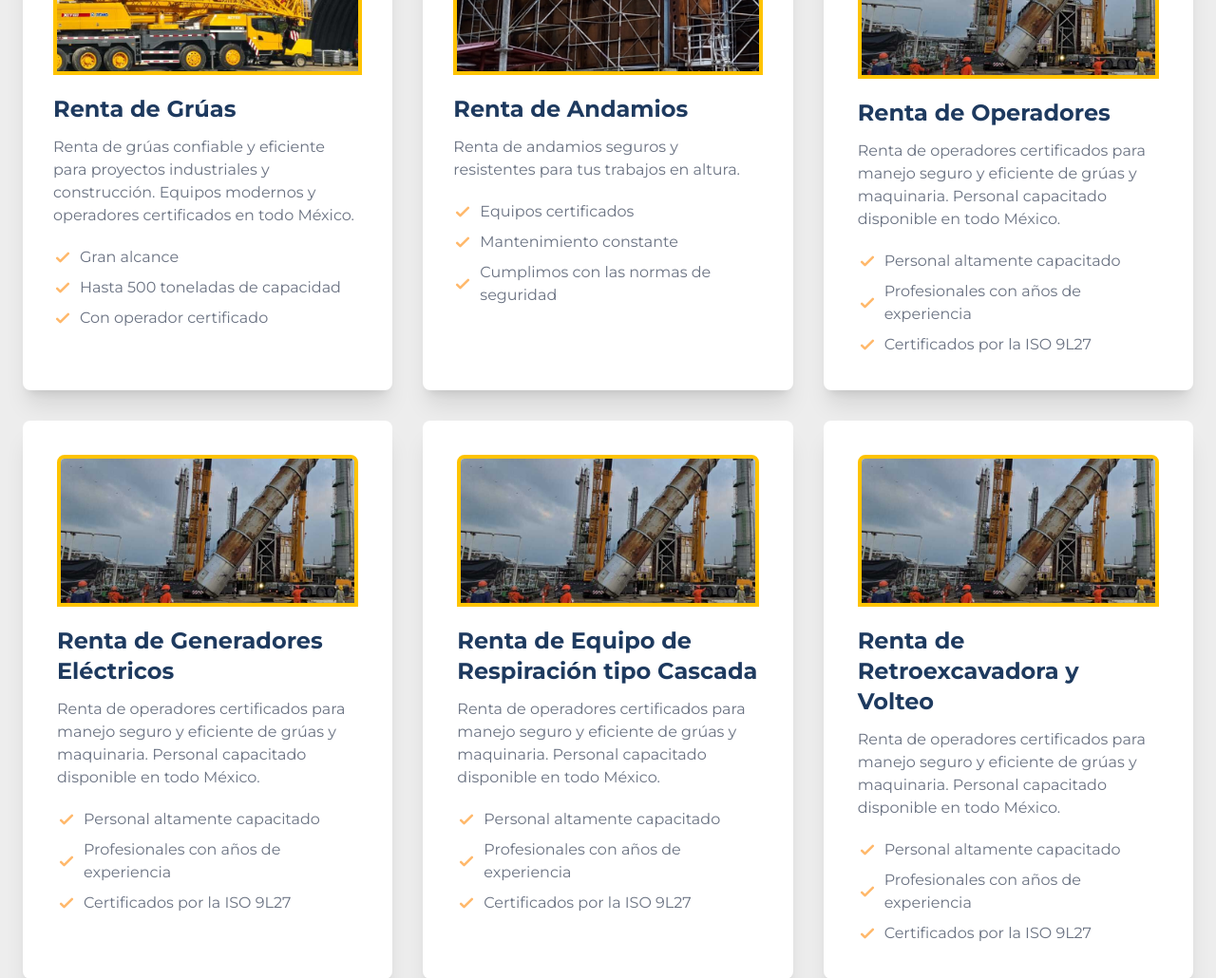
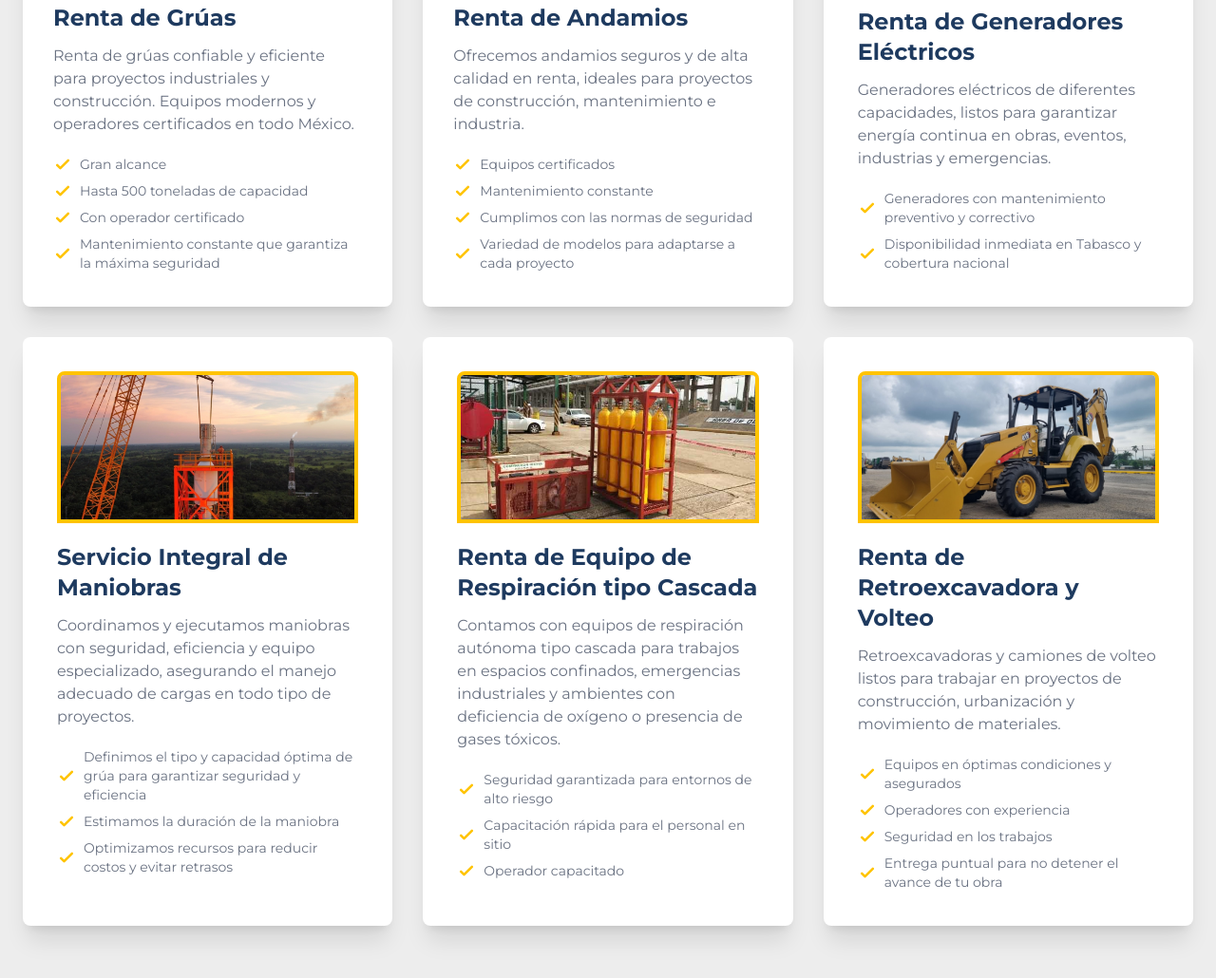
Before and after one commit to PulsarMex/brontto_lp, an Astro site: page / in a window 1280 px wide. Shown: the part 1185-2215 px from the top of the page at 95% size. Built offline with nearby package versions, Linux system fonts and the light colour scheme; Astro itself is replaced by a stand-in of ours; a web font is replaced by a local one.

Commit message:
Se agregan las imágenes adecuadas a los servicios y algunos cambios de texto

```diff
--- a/src/components/Hero.astro
+++ b/src/components/Hero.astro
@@ -2,7 +2,7 @@
 
 ---
 
-<div class="relative flex items-center justify-center h-screen">
+<div class="relative flex items-center justify-center h-[calc(100vh-6rem)]">
   <div class="absolute inset-0">
     <img
       src="/hero_1.jpg"
@@ -10,7 +10,7 @@
       class="w-full h-full object-cover"
     />
   </div>
-  <div class="absolute inset-0 bg-[#1C2833]/90 mix-blend-multiply"></div>
+  <div class="absolute inset-0 bg-[#1E3A5F]/80 mix-blend-multiply"></div>
   <div class="relative z-10 text-center px-4 w-full max-w-6xl mx-auto">
     <h1 class="text-6xl lg:text-7xl font-extrabold orange-text">BRONTTO</h1>
     <h2
--- a/src/components/Services.astro
+++ b/src/components/Services.astro
@@ -23,7 +23,7 @@
         <ul class="space-y-2 mt-5">
           <li class="flex items-center">
             <svg
-              class="w-5 h-5 text-orange-300 flex-shrink-0 mr-2"
+              class="w-5 h-5 text-[#FFC300] flex-shrink-0 mr-2"
               fill="none"
               stroke="currentColor"
               stroke-width="3"
@@ -36,11 +36,11 @@
                 stroke-linejoin="round"
                 d="M5 13l4 4L19 7"></path>
             </svg>
-            <span class="text-gray-500">Gran alcance</span>
+            <span class="text-gray-500 text-sm">Gran alcance</span>
           </li>
           <li class="flex items-center">
             <svg
-              class="w-5 h-5 text-orange-300 flex-shrink-0 mr-2"
+              class="w-5 h-5 text-[#FFC300] flex-shrink-0 mr-2"
               fill="none"
               stroke="currentColor"
               stroke-width="3"
@@ -53,11 +53,13 @@
                 stroke-linejoin="round"
                 d="M5 13l4 4L19 7"></path>
             </svg>
-            <span class="text-gray-500">Hasta 500 toneladas de capacidad</span>
+            <span class="text-gray-500 text-sm"
+              >Hasta 500 toneladas de capacidad</span
+            >
           </li>
           <li class="flex items-center">
             <svg
-              class="w-5 h-5 text-orange-300 flex-shrink-0 mr-2"
+              class="w-5 h-5 text-[#FFC300] flex-shrink-0 mr-2"
               fill="none"
               stroke="currentColor"
               stroke-width="3"
@@ -70,7 +72,26 @@
                 stroke-linejoin="round"
                 d="M5 13l4 4L19 7"></path>
             </svg>
-            <span class="text-gray-500">Con operador certificado</span>
+            <span class="text-gray-500 text-sm">Con operador certificado</span>
+          </li>
+          <li class="flex items-center">
+            <svg
+              class="w-5 h-5 text-[#FFC300] flex-shrink-0 mr-2"
+              fill="none"
+              stroke="currentColor"
+              stroke-width="3"
+              viewBox="0 0 24 24"
+              xmlns="http://www.w3.org/2000/svg"
+              aria-hidden="true"
+            >
+              <path
+                stroke-linecap="round"
+                stroke-linejoin="round"
+                d="M5 13l4 4L19 7"></path>
+            </svg>
+            <span class="text-gray-500 text-sm"
+              >Mantenimiento constante que garantiza la máxima seguridad</span
+            >
           </li>
         </ul>
       </div>
@@ -84,12 +105,13 @@
           Renta de Andamios
         </h3>
         <p class="text-gray-500">
-          Renta de andamios seguros y resistentes para tus trabajos en altura.
+          Ofrecemos andamios seguros y de alta calidad en renta, ideales para
+          proyectos de construcción, mantenimiento e industria.
         </p>
         <ul class="space-y-2 mt-5">
           <li class="flex items-center">
             <svg
-              class="w-5 h-5 text-orange-300 flex-shrink-0 mr-2"
+              class="w-5 h-5 text-[#FFC300] flex-shrink-0 mr-2"
               fill="none"
               stroke="currentColor"
               stroke-width="3"
@@ -102,11 +124,11 @@
                 stroke-linejoin="round"
                 d="M5 13l4 4L19 7"></path>
             </svg>
-            <span class="text-gray-500">Equipos certificados</span>
+            <span class="text-gray-500 text-sm">Equipos certificados</span>
           </li>
           <li class="flex items-center">
             <svg
-              class="w-5 h-5 text-orange-300 flex-shrink-0 mr-2"
+              class="w-5 h-5 text-[#FFC300] flex-shrink-0 mr-2"
               fill="none"
               stroke="currentColor"
               stroke-width="3"
@@ -119,11 +141,11 @@
                 stroke-linejoin="round"
                 d="M5 13l4 4L19 7"></path>
             </svg>
-            <span class="text-gray-500">Mantenimiento constante</span>
+            <span class="text-gray-500 text-sm">Mantenimiento constante</span>
           </li>
           <li class="flex items-center">
             <svg
-              class="w-5 h-5 text-orange-300 flex-shrink-0 mr-2"
+              class="w-5 h-5 text-[#FFC300] flex-shrink-0 mr-2"
               fill="none"
               stroke="currentColor"
               stroke-width="3"
@@ -136,27 +158,13 @@
                 stroke-linejoin="round"
                 d="M5 13l4 4L19 7"></path>
             </svg>
-            <span class="text-gray-500">Cumplimos con las normas de seguridad</span>
+            <span class="text-gray-500 text-sm"
+              >Cumplimos con las normas de seguridad</span
+            >
           </li>
-        </ul>
-      </div>
-      <div class="card p-9 bg-white shadow-xl">
-        <img
-          src="/service_3.jpeg"
-          alt="Descripción"
-          class="w-full h-40 object-cover rounded-t-lg border-4 border-[#FFC300]"
-        />
-        <h3 class="text-2xl font-bold mb-3 title-text-color mt-5">
-          Renta de Operadores
-        </h3>
-        <p class="text-gray-500">
-          Renta de operadores certificados para manejo seguro y eficiente de
-          grúas y maquinaria. Personal capacitado disponible en todo México.
-        </p>
-        <ul class="space-y-2 mt-5">
           <li class="flex items-center">
             <svg
-              class="w-5 h-5 text-orange-300 flex-shrink-0 mr-2"
+              class="w-5 h-5 text-[#FFC300] flex-shrink-0 mr-2"
               fill="none"
               stroke="currentColor"
               stroke-width="3"
@@ -169,11 +177,30 @@
                 stroke-linejoin="round"
                 d="M5 13l4 4L19 7"></path>
             </svg>
-            <span class="text-gray-500">Personal altamente capacitado</span>
+            <span class="text-gray-500 text-sm"
+              >Variedad de modelos para adaptarse a cada proyecto</span
+            >
           </li>
+        </ul>
+      </div>
+      <div class="card p-9 bg-white shadow-xl">
+        <img
+          src="/service_5.jpeg"
+          alt="Descripción"
+          class="w-full h-40 object-cover rounded-t-lg border-4 border-[#FFC300]"
+        />
+        <h3 class="text-2xl font-bold mb-3 title-text-color mt-5">
+          Renta de Generadores Eléctricos
+        </h3>
+        <p class="text-gray-500">
+          Generadores eléctricos de diferentes capacidades, listos para
+          garantizar energía continua en obras, eventos, industrias y
+          emergencias.
+        </p>
+        <ul class="space-y-2 mt-5">
           <li class="flex items-center">
             <svg
-              class="w-5 h-5 text-orange-300 flex-shrink-0 mr-2"
+              class="w-5 h-5 text-[#FFC300] flex-shrink-0 mr-2"
               fill="none"
               stroke="currentColor"
               stroke-width="3"
@@ -186,13 +213,13 @@
                 stroke-linejoin="round"
                 d="M5 13l4 4L19 7"></path>
             </svg>
-            <span class="text-gray-500"
-              >Profesionales con años de experiencia</span
+            <span class="text-gray-500 text-sm"
+              >Generadores con mantenimiento preventivo y correctivo</span
             >
           </li>
           <li class="flex items-center">
             <svg
-              class="w-5 h-5 text-orange-300 flex-shrink-0 mr-2"
+              class="w-5 h-5 text-[#FFC300] flex-shrink-0 mr-2"
               fill="none"
               stroke="currentColor"
               stroke-width="3"
@@ -205,27 +232,30 @@
                 stroke-linejoin="round"
                 d="M5 13l4 4L19 7"></path>
             </svg>
-            <span class="text-gray-500">Certificados por la ISO 9L27</span>
+            <span class="text-gray-500 text-sm"
+              >Disponibilidad inmediata en Tabasco y cobertura nacional</span
+            >
           </li>
         </ul>
       </div>
       <div class="card p-9 bg-white shadow-xl">
         <img
-          src="/service_3.jpeg"
+          src="/service_3.jpg"
           alt="Descripción"
           class="w-full h-40 object-cover rounded-t-lg border-4 border-[#FFC300]"
         />
         <h3 class="text-2xl font-bold mb-3 title-text-color mt-5">
-          Renta de Generadores Eléctricos
+          Servicio Integral de Maniobras
         </h3>
         <p class="text-gray-500">
-          Renta de operadores certificados para manejo seguro y eficiente de
-          grúas y maquinaria. Personal capacitado disponible en todo México.
+          Coordinamos y ejecutamos maniobras con seguridad, eficiencia y equipo
+          especializado, asegurando el manejo adecuado de cargas en todo tipo de
+          proyectos.
         </p>
         <ul class="space-y-2 mt-5">
           <li class="flex items-center">
             <svg
-              class="w-5 h-5 text-orange-300 flex-shrink-0 mr-2"
+              class="w-5 h-5 text-[#FFC300] flex-shrink-0 mr-2"
               fill="none"
               stroke="currentColor"
               stroke-width="3"
@@ -238,11 +268,14 @@
                 stroke-linejoin="round"
                 d="M5 13l4 4L19 7"></path>
             </svg>
-            <span class="text-gray-500">Personal altamente capacitado</span>
+            <span class="text-gray-500 text-sm"
+              >Definimos el tipo y capacidad óptima de grúa para garantizar
+              seguridad y eficiencia</span
+            >
           </li>
           <li class="flex items-center">
             <svg
-              class="w-5 h-5 text-orange-300 flex-shrink-0 mr-2"
+              class="w-5 h-5 text-[#FFC300] flex-shrink-0 mr-2"
               fill="none"
               stroke="currentColor"
               stroke-width="3"
@@ -255,13 +288,13 @@
                 stroke-linejoin="round"
                 d="M5 13l4 4L19 7"></path>
             </svg>
-            <span class="text-gray-500"
-              >Profesionales con años de experiencia</span
+            <span class="text-gray-500 text-sm"
+              >Estimamos la duración de la maniobra</span
             >
           </li>
           <li class="flex items-center">
             <svg
-              class="w-5 h-5 text-orange-300 flex-shrink-0 mr-2"
+              class="w-5 h-5 text-[#FFC300] flex-shrink-0 mr-2"
               fill="none"
               stroke="currentColor"
               stroke-width="3"
@@ -274,13 +307,15 @@
                 stroke-linejoin="round"
                 d="M5 13l4 4L19 7"></path>
             </svg>
-            <span class="text-gray-500">Certificados por la ISO 9L27</span>
+            <span class="text-gray-500 text-sm"
+              >Optimizamos recursos para reducir costos y evitar retrasos</span
+            >
           </li>
         </ul>
       </div>
       <div class="card p-9 bg-white shadow-xl">
         <img
-          src="/service_3.jpeg"
+          src="/service_6.jpeg"
           alt="Descripción"
           class="w-full h-40 object-cover rounded-t-lg border-4 border-[#FFC300]"
         />
@@ -288,13 +323,14 @@
           Renta de Equipo de Respiración tipo Cascada
         </h3>
         <p class="text-gray-500">
-          Renta de operadores certificados para manejo seguro y eficiente de
-          grúas y maquinaria. Personal capacitado disponible en todo México.
+          Contamos con equipos de respiración autónoma tipo cascada para
+          trabajos en espacios confinados, emergencias industriales y ambientes
+          con deficiencia de oxígeno o presencia de gases tóxicos.
         </p>
         <ul class="space-y-2 mt-5">
           <li class="flex items-center">
             <svg
-              class="w-5 h-5 text-orange-300 flex-shrink-0 mr-2"
+              class="w-5 h-5 text-[#FFC300] flex-shrink-0 mr-2"
               fill="none"
               stroke="currentColor"
               stroke-width="3"
@@ -307,11 +343,13 @@
                 stroke-linejoin="round"
                 d="M5 13l4 4L19 7"></path>
             </svg>
-            <span class="text-gray-500">Personal altamente capacitado</span>
+            <span class="text-gray-500 text-sm"
+              >Seguridad garantizada para entornos de alto riesgo</span
+            >
           </li>
           <li class="flex items-center">
             <svg
-              class="w-5 h-5 text-orange-300 flex-shrink-0 mr-2"
+              class="w-5 h-5 text-[#FFC300] flex-shrink-0 mr-2"
               fill="none"
               stroke="currentColor"
               stroke-width="3"
@@ -324,13 +362,13 @@
                 stroke-linejoin="round"
                 d="M5 13l4 4L19 7"></path>
             </svg>
-            <span class="text-gray-500"
-              >Profesionales con años de experiencia</span
+            <span class="text-gray-500 text-sm"
+              >Capacitación rápida para el personal en sitio</span
             >
           </li>
           <li class="flex items-center">
             <svg
-              class="w-5 h-5 text-orange-300 flex-shrink-0 mr-2"
+              class="w-5 h-5 text-[#FFC300] flex-shrink-0 mr-2"
               fill="none"
               stroke="currentColor"
               stroke-width="3"
@@ -343,13 +381,13 @@
                 stroke-linejoin="round"
                 d="M5 13l4 4L19 7"></path>
             </svg>
-            <span class="text-gray-500">Certificados por la ISO 9L27</span>
+            <span class="text-gray-500 text-sm">Operador capacitado</span>
           </li>
         </ul>
       </div>
       <div class="card p-9 bg-white shadow-xl">
         <img
-          src="/service_3.jpeg"
+          src="/service_4.jpeg"
           alt="Descripción"
           class="w-full h-40 object-cover rounded-t-lg border-4 border-[#FFC300]"
         />
@@ -357,13 +395,13 @@
           Renta de Retroexcavadora y Volteo
         </h3>
         <p class="text-gray-500">
-          Renta de operadores certificados para manejo seguro y eficiente de
-          grúas y maquinaria. Personal capacitado disponible en todo México.
+          Retroexcavadoras y camiones de volteo listos para trabajar en
+          proyectos de construcción, urbanización y movimiento de materiales.
         </p>
         <ul class="space-y-2 mt-5">
           <li class="flex items-center">
             <svg
-              class="w-5 h-5 text-orange-300 flex-shrink-0 mr-2"
+              class="w-5 h-5 text-[#FFC300] flex-shrink-0 mr-2"
               fill="none"
               stroke="currentColor"
               stroke-width="3"
@@ -376,11 +414,13 @@
                 stroke-linejoin="round"
                 d="M5 13l4 4L19 7"></path>
             </svg>
-            <span class="text-gray-500">Personal altamente capacitado</span>
+            <span class="text-gray-500 text-sm"
+              >Equipos en óptimas condiciones y asegurados</span
+            >
           </li>
           <li class="flex items-center">
             <svg
-              class="w-5 h-5 text-orange-300 flex-shrink-0 mr-2"
+              class="w-5 h-5 text-[#FFC300] flex-shrink-0 mr-2"
               fill="none"
               stroke="currentColor"
               stroke-width="3"
@@ -393,13 +433,12 @@
                 stroke-linejoin="round"
                 d="M5 13l4 4L19 7"></path>
             </svg>
-            <span class="text-gray-500"
-              >Profesionales con años de experiencia</span
+            <span class="text-gray-500 text-sm">Operadores con experiencia</span
             >
           </li>
           <li class="flex items-center">
             <svg
-              class="w-5 h-5 text-orange-300 flex-shrink-0 mr-2"
+              class="w-5 h-5 text-[#FFC300] flex-shrink-0 mr-2"
               fill="none"
               stroke="currentColor"
               stroke-width="3"
@@ -412,7 +451,26 @@
                 stroke-linejoin="round"
                 d="M5 13l4 4L19 7"></path>
             </svg>
-            <span class="text-gray-500">Certificados por la ISO 9L27</span>
+            <span class="text-gray-500 text-sm">Seguridad en los trabajos</span>
+          </li>
+          <li class="flex items-center">
+            <svg
+              class="w-5 h-5 text-[#FFC300] flex-shrink-0 mr-2"
+              fill="none"
+              stroke="currentColor"
+              stroke-width="3"
+              viewBox="0 0 24 24"
+              xmlns="http://www.w3.org/2000/svg"
+              aria-hidden="true"
+            >
+              <path
+                stroke-linecap="round"
+                stroke-linejoin="round"
+                d="M5 13l4 4L19 7"></path>
+            </svg>
+            <span class="text-gray-500 text-sm"
+              >Entrega puntual para no detener el avance de tu obra</span
+            >
           </li>
         </ul>
       </div>
--- a/src/components/Testimonials.astro
+++ b/src/components/Testimonials.astro
@@ -112,10 +112,7 @@
         <span class="text-sm text-gray-500">Logística</span>
       </div>
     </div>
-    <h2 class="text-3xl font-bold title-text-color text-center mb-12 pt-20">
-      Empresas que confían en nosotros
-    </h2>
-    <div class="mt-16">
+    <div class="mt-25">
       <div
         class="grid grid-cols-2 sm:grid-cols-5 gap-8 items-start text-center"
       >
@@ -127,7 +124,6 @@
               class="w-full max-h-14 object-contain"
             />
           </div>
-          <span class="text-gray-500 block font-medium mt-2">Pemex</span>
           <span class="text-sm text-gray-400">Energía</span>
         </div>
 
@@ -139,7 +135,6 @@
               class="max-h-20 max-w-[150px] object-contain"
             />
           </div>
-          <span class="text-gray-500 block font-medium mt-2">CFE</span>
           <span class="text-sm text-gray-400">Electricidad</span>
         </div>
 
@@ -151,7 +146,6 @@
               class="w-full max-h-14 object-contain"
             />
           </div>
-          <span class="text-gray-500 block font-medium mt-2">ICA</span>
           <span class="text-sm text-gray-400">Construcción</span>
         </div>
 
@@ -163,7 +157,6 @@
               class="w-full max-h-14 object-contain"
             />
           </div>
-          <span class="text-gray-500 block font-medium mt-2">Grupo México</span>
           <span class="text-sm text-gray-400">Minería</span>
         </div>
 
@@ -175,7 +168,6 @@
               class="w-full max-h-14 object-contain"
             />
           </div>
-          <span class="text-gray-500 block font-medium mt-2">Techint</span>
           <span class="text-sm text-gray-400">Construcción</span>
         </div>
       </div>
```
Also changed, not shown: public/service_3.jpeg (deleted), public/service_3.jpg (added), public/service_4.jpeg (added), public/service_5.jpeg (added), public/service_6.jpeg (added).
